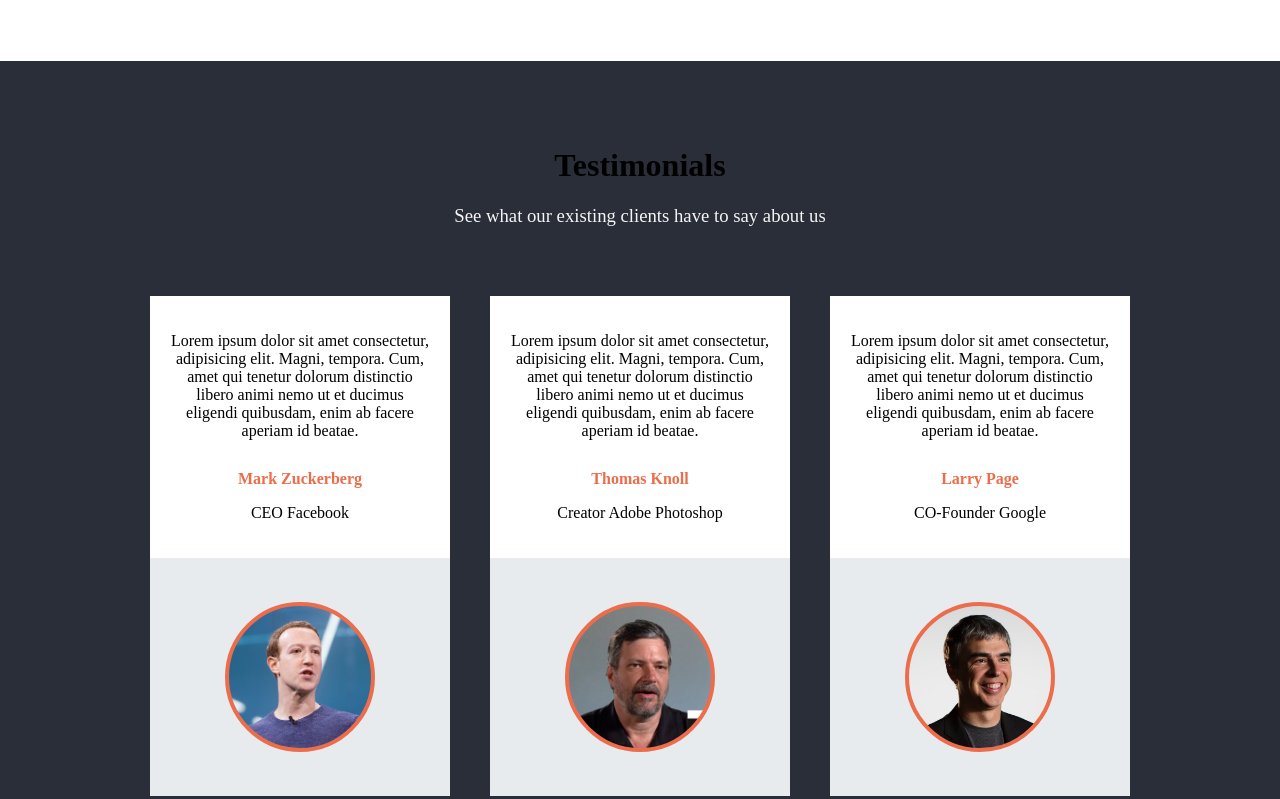
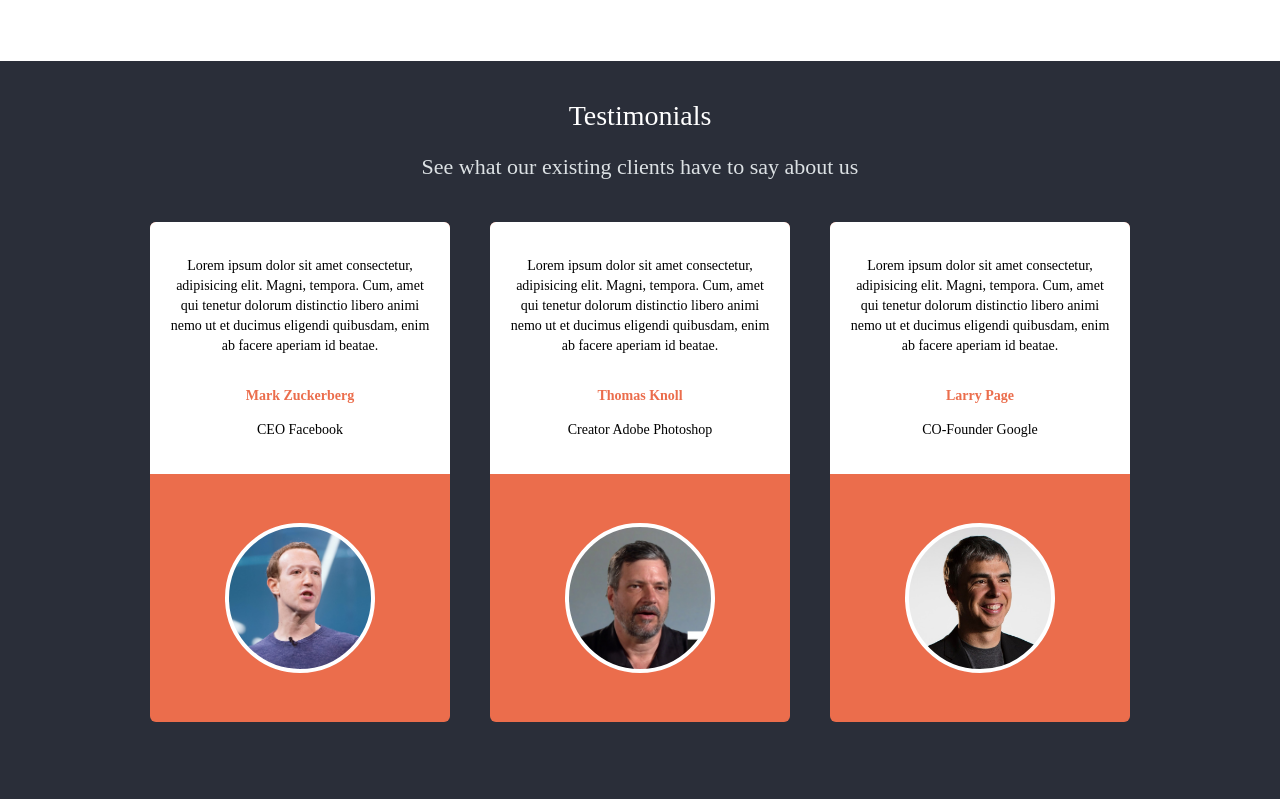
Before and after one commit to mbahwahid/Project-Team-A01, a plain HTML site: page index.html in a window 1280 px wide. Shown: the part 2955-3754 px from the top of the page. Drawn offline with Linux system fonts and the light colour scheme.

Commit message:
Update khoeru stylesheet.css
Add scroll link css
update css main4

```diff
--- a/stylesheet.css
+++ b/stylesheet.css
@@ -200,23 +200,29 @@ header {
 	background-color:  #2a2e39;
 	text-align: center;
 }
+.content4 .container {
+  width: 100%;
+  margin: 0 auto;
+}
 
 /*Heading*/
 .head {
-  padding: 64px 0 0 0;
+  padding: 20px 0;
+  margin-bottom: 0px;
 }
-.head h2{
-	color: #eb6d4c;
-	font-size: 30px;
+.head h1{
+	color: white;
+	font-size: 28px;
+  font-weight: normal;
 }
 .head h3 {
 	font-weight: normal;
-  color: whitesmoke;
+  color: #DCE1E4;
+  font-size: 22px;
 }
 
 /*Box*/
 .box {
-	/*height: 650px;*/
 	display: flex;
 	flex-wrap: wrap;
 	justify-content: center;
@@ -226,20 +232,24 @@ header {
 	display: flex;
 	flex-direction: column;
 	align-items: center;
-	/*justify-content: center;*/
 	width: 300px;
 	height: 500px;
-	background-color: #E8EBED;
+  	border-radius: 6px;
+  	background-color: #eb6d4c;
 	text-align: center;
-	margin: 50px 20px;
-	/*padding: 20px;*/
-	transition: 0.5s;
+	margin: 0px 20px;
+	transition: 0.7s;
 }
 .txt-box {
 	height: auto;
 	background-color: white;
+  border-radius: 6px 6px 0px 0px;
 	padding: 20px;
-	transition: 0.5s;
+	transition: 0.7s;
+}
+.txt-box p {
+  font-size: 14px;
+  line-height: 20px;
 }
 .img-box {
 	display: flex;
@@ -247,14 +257,14 @@ header {
 	align-items: center;
 	width: 150px;
 	height: 150px;
-	border: 4px solid #eb6d4c;
+	border: 4px solid white;
 	border-radius: 50%;
 	margin: auto 0;
 	padding-top: 20px;
 	-webkit-background-size: cover;
 	background-size: cover;
 	background-position: center center;
-	transition: 0.5s;
+	transition: 0.7s;
 }
 .modiv-txt {
 	font-weight: bold;
@@ -281,7 +291,8 @@ header {
 	color: white;
 }
 .single-box:hover {
-	background: white;
+  background-color: #E8EBED;
+  box-shadow: 0px 0px 10px 2px #000000D4;
 }
 .single-box:nth-child(1) .img-box:hover {
 	background-image: url(img/faceb.png);
```
